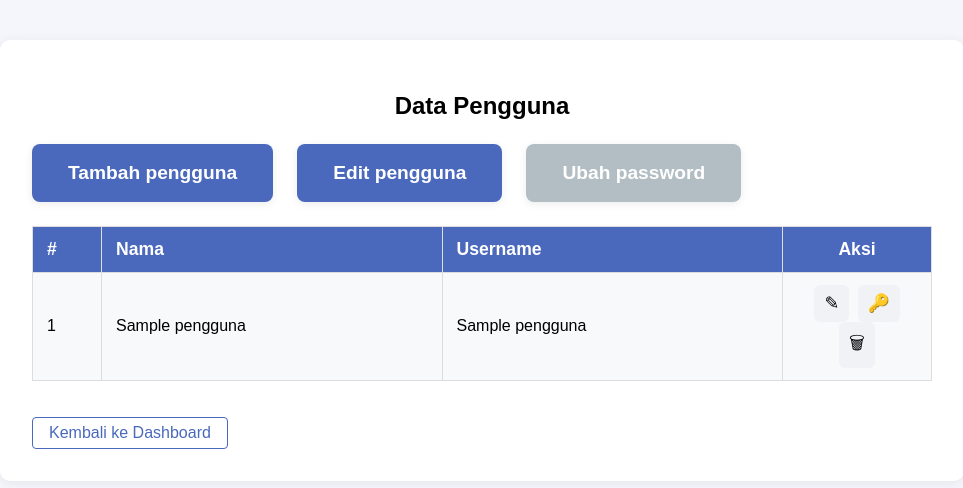
After one commit to xameliax15/tugas-akhir-pemrograman-internet, a CodeIgniter app: page /database/dashboard/pengguna in a window 1280 px wide. The commit adds this page. Shown: the top 488 px of the page, without its empty margins (158-1121 px from the left). Run offline with CodeIgniter, Linux system fonts and the light colour scheme; the visitor is signed in with stand-in values (Sample User, id 1); tables that the repository leaves empty hold one stand-in row (values such as "Sample post").

Commit message:
feat: update tampilan halaman data pengguna sesuai desain

```diff
--- a/bcit-ci-CodeIgniter-bcb17eb/application/controllers/Dashboard.php
+++ b/bcit-ci-CodeIgniter-bcb17eb/application/controllers/Dashboard.php
@@ -33,4 +33,10 @@ class Dashboard extends CI_Controller {
         $data['huruf'] = $this->Hijaiyah_model->get_all();
         $this->load->view('hijaiyah_view', $data);
     }
+
+    public function pengguna() {
+        $this->load->model('User_model');
+        $data['pengguna'] = $this->User_model->get_all();
+        $this->load->view('pengguna_view', $data);
+    }
 }
--- a/bcit-ci-CodeIgniter-bcb17eb/application/models/User_model.php
+++ b/bcit-ci-CodeIgniter-bcb17eb/application/models/User_model.php
@@ -26,4 +26,8 @@ class User_model extends CI_Model {
     public function count_all() {
         return $this->db->count_all('pengguna');
     }
+
+    public function get_all() {
+        return $this->db->get('pengguna')->result_array();
+    }
 }
--- a/bcit-ci-CodeIgniter-bcb17eb/application/views/dashboard_view.php
+++ b/bcit-ci-CodeIgniter-bcb17eb/application/views/dashboard_view.php
@@ -135,7 +135,7 @@
         <a href="#">Tajwid</a>
     </div>
     <div class="top-bar">
-        <a href="#" class="btn">Data Pengguna</a>
+        <a href="<?php echo base_url('dashboard/pengguna'); ?>" class="btn">Data Pengguna</a>
         <a href="<?php echo base_url('auth/logout'); ?>" class="logout">Log Out</a>
     </div>
     <div class="center-bar">
--- /dev/null
+++ b/bcit-ci-CodeIgniter-bcb17eb/application/views/pengguna_view.php
@@ -0,0 +1,78 @@
+<!DOCTYPE html>
+<html>
+<head>
+    <title>Data Pengguna</title>
+    <style>
+        body { font-family: Arial, sans-serif; background: #f4f6fb; margin: 0; padding: 0; }
+        .container { max-width: 900px; margin: 40px auto; background: #fff; border-radius: 10px; box-shadow: 0 2px 12px rgba(0,0,0,0.07); padding: 32px; }
+        h2 { text-align: center; margin-bottom: 24px; }
+        .action-bar { display: flex; gap: 24px; justify-content: flex-start; margin-bottom: 24px; }
+        .action-btn {
+            background: #4a69bd;
+            color: #fff;
+            font-size: 1.2em;
+            font-weight: bold;
+            border: none;
+            border-radius: 8px;
+            padding: 18px 36px;
+            cursor: pointer;
+            box-shadow: 0 2px 8px rgba(0,0,0,0.08);
+            transition: background 0.2s;
+        }
+        .action-btn:disabled {
+            background: #b2bec3;
+            color: #fff;
+            cursor: not-allowed;
+        }
+        table { width: 100%; border-collapse: collapse; margin-bottom: 24px; }
+        th, td { padding: 12px 14px; border: 1px solid #ddd; text-align: left; }
+        th { background: #4a69bd; color: #fff; font-size: 1.1em; }
+        tr:nth-child(even) { background: #f7f9fa; }
+        .aksi { text-align: center; }
+        .aksi-btn {
+            background: #f1f2f6;
+            border: none;
+            border-radius: 6px;
+            padding: 8px 10px;
+            margin: 0 2px;
+            cursor: pointer;
+            font-size: 1.1em;
+            transition: background 0.2s;
+        }
+        .aksi-btn:hover { background: #dfe4ea; }
+        .back-link { display: inline-block; margin-top: 12px; color: #4a69bd; text-decoration: none; border: 1px solid #4a69bd; padding: 6px 16px; border-radius: 4px; }
+        .back-link:hover { background: #4a69bd; color: #fff; }
+    </style>
+</head>
+<body>
+    <div class="container">
+        <h2>Data Pengguna</h2>
+        <div class="action-bar">
+            <button class="action-btn">Tambah pengguna</button>
+            <button class="action-btn">Edit pengguna</button>
+            <button class="action-btn" disabled>Ubah password</button>
+        </div>
+        <table>
+            <tr>
+                <th style="width:40px;">#</th>
+                <th>Nama</th>
+                <th>Username</th>
+                <th style="width:120px; text-align:center;">Aksi</th>
+            </tr>
+            <?php $no=1; foreach($pengguna as $p): ?>
+            <tr>
+                <td><?= $no++; ?></td>
+                <td><?= htmlspecialchars($p['Nama']); ?></td>
+                <td><?= isset($p['Username']) ? htmlspecialchars($p['Username']) : htmlspecialchars($p['Nama']); ?></td>
+                <td class="aksi">
+                    <button class="aksi-btn" title="Edit"><span>&#9998;</span></button>
+                    <button class="aksi-btn" title="Ubah Password"><span>&#128273;</span></button>
+                    <button class="aksi-btn" title="Hapus"><span>&#128465;</span></button>
+                </td>
+            </tr>
+            <?php endforeach; ?>
+        </table>
+        <a href="<?php echo base_url('dashboard'); ?>" class="back-link">Kembali ke Dashboard</a>
+    </div>
+</body>
+</html>
```
